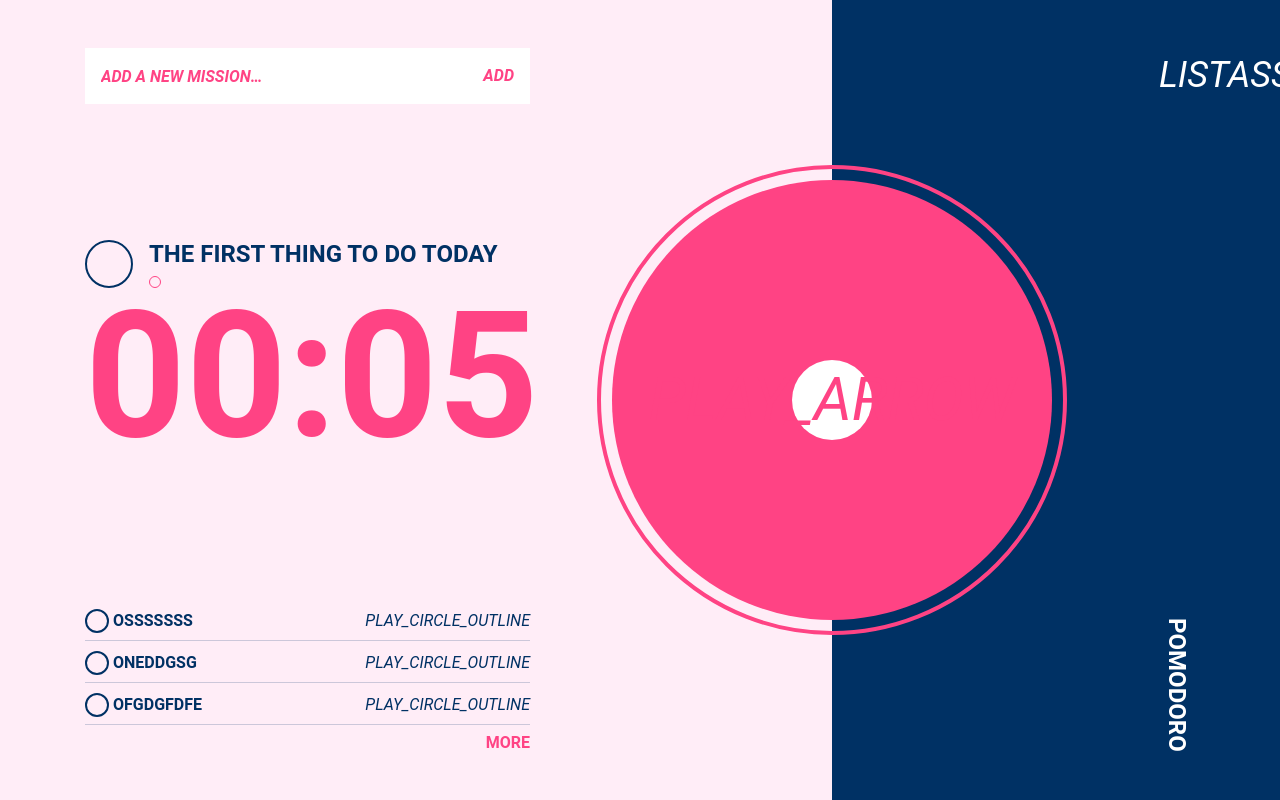
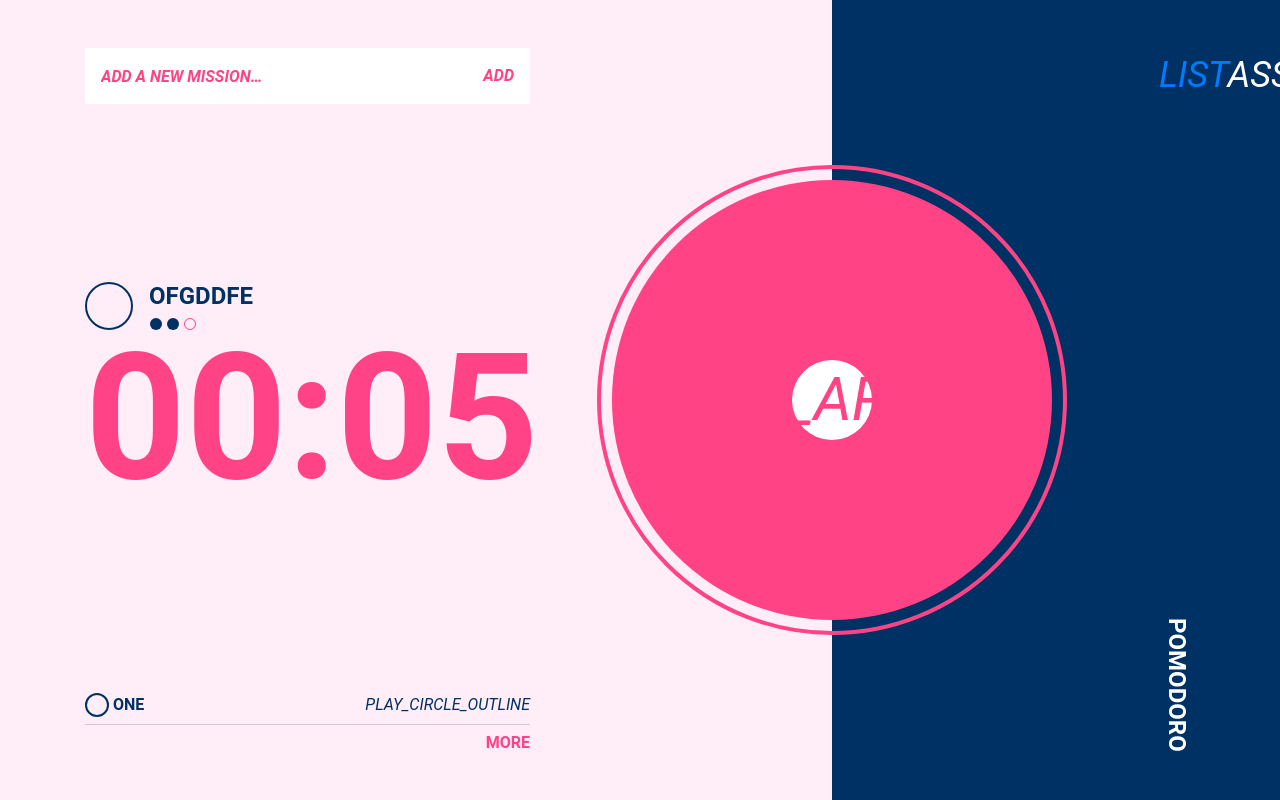
Before and after one commit to koo22952/theF2E-pomodoro, a Vue app: page / in a window 1280 px wide. Built offline with nearby package versions, Linux system fonts and the light colour scheme; the HTML template or start-up script is replaced by a standard one.

Commit message:
首頁完成

```diff
--- a/src/App.vue
+++ b/src/App.vue
@@ -9,5 +9,13 @@
   @import "./assets/all.scss";
   #app {
     width: 100%;
+    background-color: rgba(2, 3, 4, 0.1);
+    /*background: linear-gradient(*/
+    /*                to right,*/
+    /*                #ffedf7,*/
+    /*                #ffedf7 50%,*/
+    /*                #003164 75%,*/
+    /*                #003164 100%*/
+    /*);*/
   }
 </style>
--- a/src/views/Detail.vue
+++ b/src/views/Detail.vue
@@ -6,14 +6,14 @@
           <i class="material-icons">list</i>
           <span class="menu-title">to-do list</span>
         </div>
-        <div class="menu-list">
+        <!-- <div class="menu-list">
           <i class="material-icons">assessment</i>
           <span class="menu-title">analytics</span>
         </div>
         <div class="menu-list">
           <i class="material-icons">library_music</i>
           <span class="menu-title">ringTones</span>
-        </div>
+        </div>-->
       </section>
       <section class="detail-left__clock">
         <div class="clock-downCircle">
@@ -75,7 +75,7 @@
       justify-content: space-between;
       &__menu {
         .menu-list {
-          color: rgba(255, 255, 255, 20%);
+          color: #ff4384;
           font-size: 36px;
           line-height: 36px;
           margin-bottom: 42px;
--- a/src/views/Home.vue
+++ b/src/views/Home.vue
@@ -2,18 +2,56 @@
   <div class="home">
     <article class="home-left" :class="{'homeBreakTime':isbreakTime}">
       <AddInput :isbreakTime="isbreakTime" @onAddList="onAddList"></AddInput>
-      <section class="home-left__time">
+      <section class="home-left__time" v-if="!todoDoing.isCompleted">
         <div class="time-title">
-          <div class="time-title__round"></div>
+          <div class="time-title__round" @click="onCompletTodo(todoDoing,'todoDoing')">
+            <i v-if="todoDoing.isClicked" class="material-icons">done</i>
+          </div>
           <div class="time-title__context">
-            <span class="context__up">the First thing to do today</span>
-            <span class="context__down"></span>
+            <span class="context__up">{{todoDoing.title}}</span>
+            <template>
+              <div class="context__down">
+                <template v-for="i in todoDoing.doTimes">
+                  <span class="finishSpan"></span>
+                </template>
+                <!-- <div class="Ring">
+                  <svg width="12" height="12" class="SVG">
+                    <circle
+                      cx="6"
+                      cy="6"
+                      r="3"
+                      fill="none"
+                      stroke-width="6"
+                      stroke-dasharray="18.5"
+                      stroke-dashoffset="18.5"
+                      class="Rate"
+                    />
+                  </svg>
+                </div>-->
+                <div class="Ring" v-show="!isbreakTime">
+                  <svg id="circleSvg2">
+                    <circle
+                      id="circle2"
+                      cx="6"
+                      cy="6"
+                      r="3"
+                      stroke-width="6"
+                      stroke="#ff4384"
+                      stroke-dashoffset="360%"
+                    />
+                  </svg>
+                </div>
+              </div>
+            </template>
           </div>
         </div>
         <div class="time-content" :class="{'breakTime':isbreakTime}">
           <span>{{isbreakTime ? breakTime : pomodoroTime }}</span>
         </div>
       </section>
+      <template v-else>
+        <span class="home-left__noAnyDoing">PLEASE ADD TODO TO START...</span>
+      </template>
       <!-- 點開始 -->
       <!-- beginTime -->
       <!-- 點休息開始 -->
@@ -57,11 +95,11 @@
             </span>
             <span class="listGroup-list__word">{{item.title}}</span>
             <span class="listGroup-list__btn">
-              <i class="material-icons">play_circle_outline</i>
+              <i class="material-icons" @click="onChangeTodo(item)">play_circle_outline</i>
             </span>
           </template>
         </div>
-        <div class="listGroup-more" :class="{'breakTime':isbreakTime}">
+        <div class="listGroup-more" :class="{'breakTime':isbreakTime}" v-if="completedTodos.length">
           <span>
             <router-link to="/Detail">more</router-link>
           </span>
@@ -100,40 +138,41 @@
         isbreakTime: false,   //休息時間的時候
         timeSpacing: null,
         circlePart: 360,
+        circlePart2: 360,
         spacingPart: 0,
+        spacingPart2: 0,
         todos: [
           {
-            id: '1321412421414',
+            id: '1565457946245',
             title: 'one',
-            isCompleted: true,
-            isClicked: true,
-          },
-          {
-            id: '132141242124',
-            title: 'osssssss',
             isCompleted: false,
             isClicked: false,
+            doTimes: 0,
           },
-          {
-            id: '132141244124',
-            title: 'oneddgsg',
+        ],
+        todoDoing: {
+          id: '1565457947589',
+          title: 'ofgddfe',
           isCompleted: false,
           isClicked: false,
+          doTimes: 2,
         },
-          {
-            id: '132144214124',
-            title: 'ofgdgfdfe',
-            isCompleted: false,
-            isClicked: false,
-          }
-        ],
       }
     },
     computed: {
       completedTodos() {
         let notCompletedTodos = this.todos.filter(item => {
           return !item.isCompleted
+        }).sort((x, y) => {
+          return x.id - y.id
         })
+
+        if (this.todoDoing.isCompleted) {
+          notCompletedTodos.length == 0 ? this.todoDoing = this.todos[0] : this.todoDoing = notCompletedTodos[0]
+          notCompletedTodos.splice(0, 1)
+        }
+
+
 
         return notCompletedTodos
       },
@@ -161,14 +200,38 @@
     },
 
     methods: {
+      init() {
+        let el = document.querySelector('#circle')
+        let el2 = document.querySelector('#circle2')
+
+        this.isWorking = false
+        this.isbreak = false
+        this.WorkingSecs = 15
+        this.breakSecs = 3
+        this.spacingPart = 0
+        this.spacingPart2 = 0
+        this.circlePart = 360
+        this.circlePart2 = 360
+        el.style.strokeDashoffset = '360%'
+        el2.style.strokeDashoffset = '360%'
+
+        clearInterval(this.timeSpacing);
+      },
       onPlay(type) {
         let secs = [`${type}Secs`]
         let el = document.querySelector('#circle')
+        let el2 = document.querySelector('#circle2')
         let spacing = 295 / this[secs]
+        let spacing2 = 153 / this[secs]
         let circle = 360
+        let circle2 = 360
         let progressBarColor
         this.circlePart !== 360 ? circle = this.circlePart : ''
+        this.circlePart2 !== 360 ? circle2 = this.circlePart2 : ''
         this.spacingPart === 0 ? this.spacingPart = spacing : spacing = this.spacingPart
+        this.spacingPart2 === 0 ? this.spacingPart2 = spacing2 : spacing2 = this.spacingPart2
+
+
 
         switch (type) {
           case 'Working':
@@ -190,21 +253,19 @@
 
         this.timeSpacing = setInterval(() => {
           if (this[secs] === 0) {
+            type === "Working" ? this.todoDoing.doTimes = this.todoDoing.doTimes + 1 : ''
             this.isbreakTime = !this.isbreakTime
-            this.isWorking = false
-            this.isbreak = false
-            this.WorkingSecs = 15
-            this.breakSecs = 3
-            this.spacingPart = 0
-            this.circlePart = 360
-            this.$emit('breckTime', this.isbreakTime)
-            el.style.strokeDashoffset = '360%'
-            clearInterval(this.timeSpacing);
+            this.init()
+
             return
           }
           circle = circle - spacing
+          circle2 = circle2 - spacing2
           this.circlePart = circle
+          this.circlePart2 = circle2
           el.style.strokeDashoffset = `calc(${circle}%)`
+          el2.style.strokeDashoffset = `calc(${circle2}%)`
+
           this[secs]--
         }, 1000)
 
@@ -216,15 +277,48 @@
       },
       onAddList(value) {
         let timestamp = new Date().getTime();
+
+        if (this.todoDoing.isCompleted) {
+          this.todoDoing = {
+            id: timestamp,
+            title: value,
+            isCompleted: false,
+            isClicked: false,
+            doTimes: 0,
+          }
+          return
+        }
+
         this.todos.push(
           {
             id: timestamp,
             title: value,
             isCompleted: false,
+            isClicked: false,
+            doTimes: 0,
           }
         )
       },
-      onCompletTodo(item) {
+      onCompletTodo(item, type) {
+
+        this.init()
+
+        switch (type) {
+          case 'todoDoing':
+            this.todoDoing.isClicked = true
+            setTimeout(() => {
+              this.isbreakTime = false
+              this.todoDoing.isCompleted = true
+              this.todos.push(this.todoDoing)
+              if (!this.todos[0].isCompleted) {
+
+                this.todoDoing = this.todos[0]
+                this.todos.splice(0, 1)
+              }
+            }, 500);
+
+            break
+          default:
             let newTodos = this.todos.map(todo => {
               if (todo.id === item.id) {
                 todo.isClicked = !todo.isClicked
@@ -234,11 +328,27 @@
                   return {
                     ...todo,
                   }
-            }, 200);
+                }, 500);
               } else {
                 return todo
               }
             })
+        }
+
+      },
+      onChangeTodo(item) {
+        this.init()
+
+
+        this.todos.push(this.todoDoing)
+        this.todoDoing = item
+
+        let num = this.todos.map(n => {
+          return n.id
+        }).indexOf(item.id)
+
+        this.todos.splice(num, 1)
+
       }
     }
   }
@@ -250,9 +360,7 @@
   $lightBg: #ffedf7;
   $darkColor: #00a7ff;
   $darkBg: #e5f3ff;
-  a {
-    color: #ffff;
-  }
+
   .home {
     max-width: 1280px;
     height: 100%;
@@ -272,11 +380,18 @@
         .time-title {
           display: flex;
           &__round {
+            cursor: pointer;
             width: 48px;
             height: 48px;
             border: 2px solid #003164;
             border-radius: 50%;
             margin-right: 16px;
+            display: flex;
+            align-items: center;
+            justify-content: center;
+            i {
+              font-size: 32px;
+            }
           }
           &__context {
             display: flex;
@@ -288,11 +403,20 @@
               color: #003164;
             }
             .context__down {
+              display: inline-flex;
+              margin-left: 1.2px;
+              margin-top: 8px;
+              svg {
+                display: block;
+                transform: rotate(-90deg);
+              }
+              .finishSpan {
+                background-color: #003164;
                 width: 12px;
                 height: 12px;
-              border: 1px solid $lightColor;
-              margin-top: 8px;
                 border-radius: 50%;
+                margin-right: 5px;
+              }
             }
           }
         }
@@ -343,6 +467,11 @@
           i {
             color: #003164;
           }
+          &__btn {
+            i {
+              cursor: pointer;
+            }
+          }
         }
         .listGroup-more {
           width: 445px;
@@ -368,6 +497,11 @@
             }
           }
         }
+      }
+      .home-left__noAnyDoing {
+        font-size: 24px;
+        color: #003164;
+        font-weight: 600;
       }
     }
     &-right {
@@ -493,6 +627,46 @@
     fill: none;
   }
 
+  // 小圓
+  .Ring {
+    position: relative;
+    display: inline-block;
+    left: auto;
+    top: auto;
+    width: 12px;
+    height: 12px;
+    vertical-align: bottom;
+    &::before {
+      content: "";
+      position: absolute;
+      display: block;
+      width: 100%;
+      height: 100%;
+      border: 1px solid #ff4384;
+      box-sizing: border-box;
+      border-radius: 12px;
+    }
+    #circleSvg2 {
+      position: absolute;
+      top: 50%;
+      transform: translate(0%, -50%) rotate(-90deg);
+      width: 12px;
+      height: 12px;
+      stroke-dasharray: 360%;
+      stroke-dashoffset: 360%;
+      fill: none;
+    }
+
+    .SVG {
+      margin-left: 0px;
+      margin-top: 0px;
+      position: relative;
+      > .Rate {
+        stroke: #ff4384;
+      }
+    }
+  }
+
   // 休息的顏色
   .breakTime {
     color: $darkColor !important;
```
Lines whose indentation alone changed are shown as unchanged.
